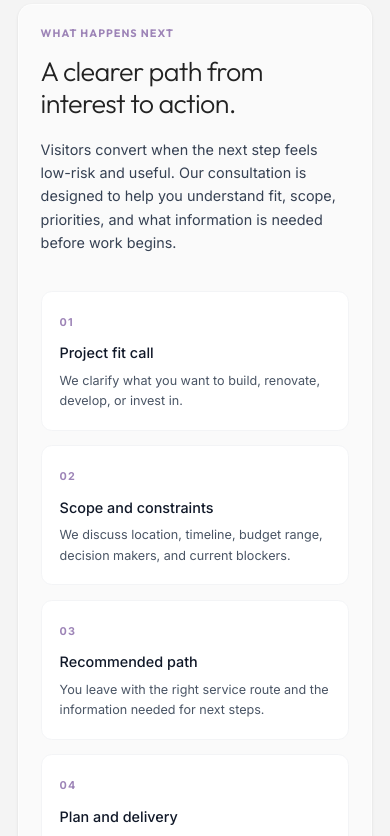
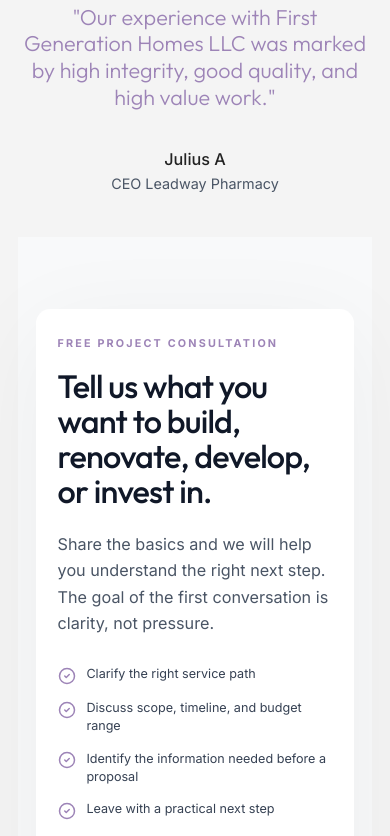
Before and after one commit to oxFleming/firstgencomplete, a React (Vite) app: page /services in a window 390 px wide. Shown: the part 5560-6396 px from the top of the page. Built offline with nearby package versions, Linux system fonts and the light colour scheme.

Commit message:
Trim redundant services consultation content

```diff
--- a/src/Services.tsx
+++ b/src/Services.tsx
@@ -72,25 +72,6 @@ const proofPoints = [
   'Residential construction, renovation, and development support',
   'Design, procurement, and delivery under one conversation',
   'Consultation-first process before scope or budget decisions'
-];
-
-const processSteps = [
-  {
-    title: 'Project fit call',
-    detail: 'We clarify what you want to build, renovate, develop, or invest in.'
-  },
-  {
-    title: 'Scope and constraints',
-    detail: 'We discuss location, timeline, budget range, decision makers, and current blockers.'
-  },
-  {
-    title: 'Recommended path',
-    detail: 'You leave with the right service route and the information needed for next steps.'
-  },
-  {
-    title: 'Plan and delivery',
-    detail: 'When there is a fit, we move into design, procurement, construction, or development planning.'
-  }
 ];
 
 export default function Services() {
@@ -179,25 +160,6 @@ export default function Services() {
         ))}
       </section>
 
-      <section className="services-fade-up mt-24 bg-white/50 backdrop-blur-xl border border-white/50 rounded-2xl p-6 md:p-10 shadow-sm">
-        <div className="grid grid-cols-1 lg:grid-cols-12 gap-10 items-start">
-          <div className="lg:col-span-5">
-            <h3 className="text-brand-primary text-xs font-bold tracking-widest uppercase mb-4">WHAT HAPPENS NEXT</h3>
-            <h2 className="text-3xl md:text-4xl font-light font-heading tracking-tight mb-5">A clearer path from interest to action.</h2>
-            <p className="text-gray-700 leading-relaxed">Visitors convert when the next step feels low-risk and useful. Our consultation is designed to help you understand fit, scope, priorities, and what information is needed before work begins.</p>
-          </div>
-          <div className="lg:col-span-7 grid grid-cols-1 sm:grid-cols-2 gap-4">
-            {processSteps.map((step, index) => (
-              <div key={step.title} className="bg-white rounded-xl p-5 border border-gray-100">
-                <span className="text-brand-primary text-xs font-bold tracking-widest">0{index + 1}</span>
-                <p className="mt-3 text-gray-900 font-medium">{step.title}</p>
-                <p className="mt-2 text-sm text-gray-600 leading-relaxed">{step.detail}</p>
-              </div>
-            ))}
-          </div>
-        </div>
-      </section>
-
       <section className="pt-24 pb-12 text-center services-fade-up">
         <p className="text-2xl md:text-4xl font-light text-brand-primary leading-tight mb-10 font-heading">
           "Our experience with First Generation Homes LLC was marked by high integrity, good quality, and high value work."
```
